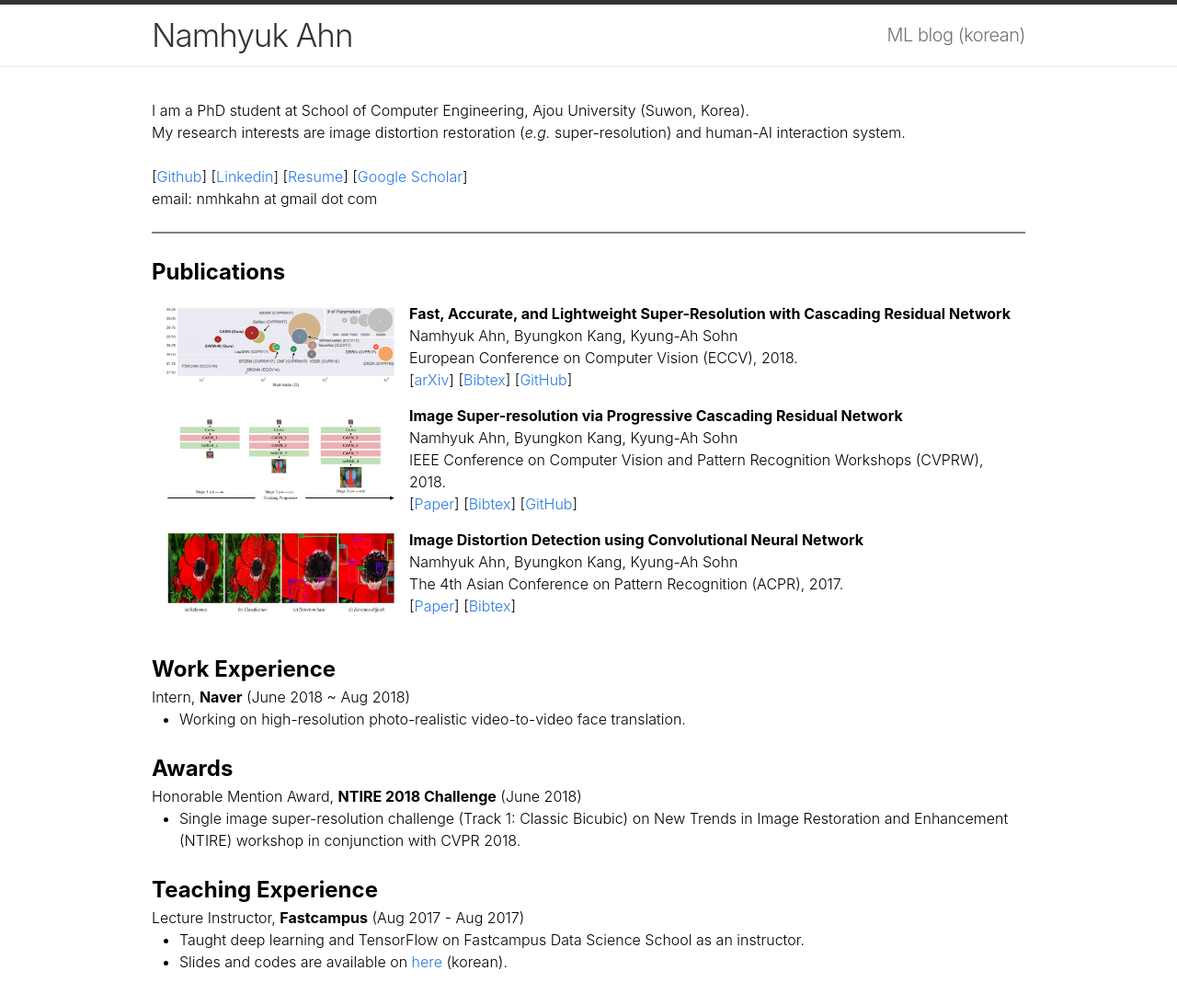
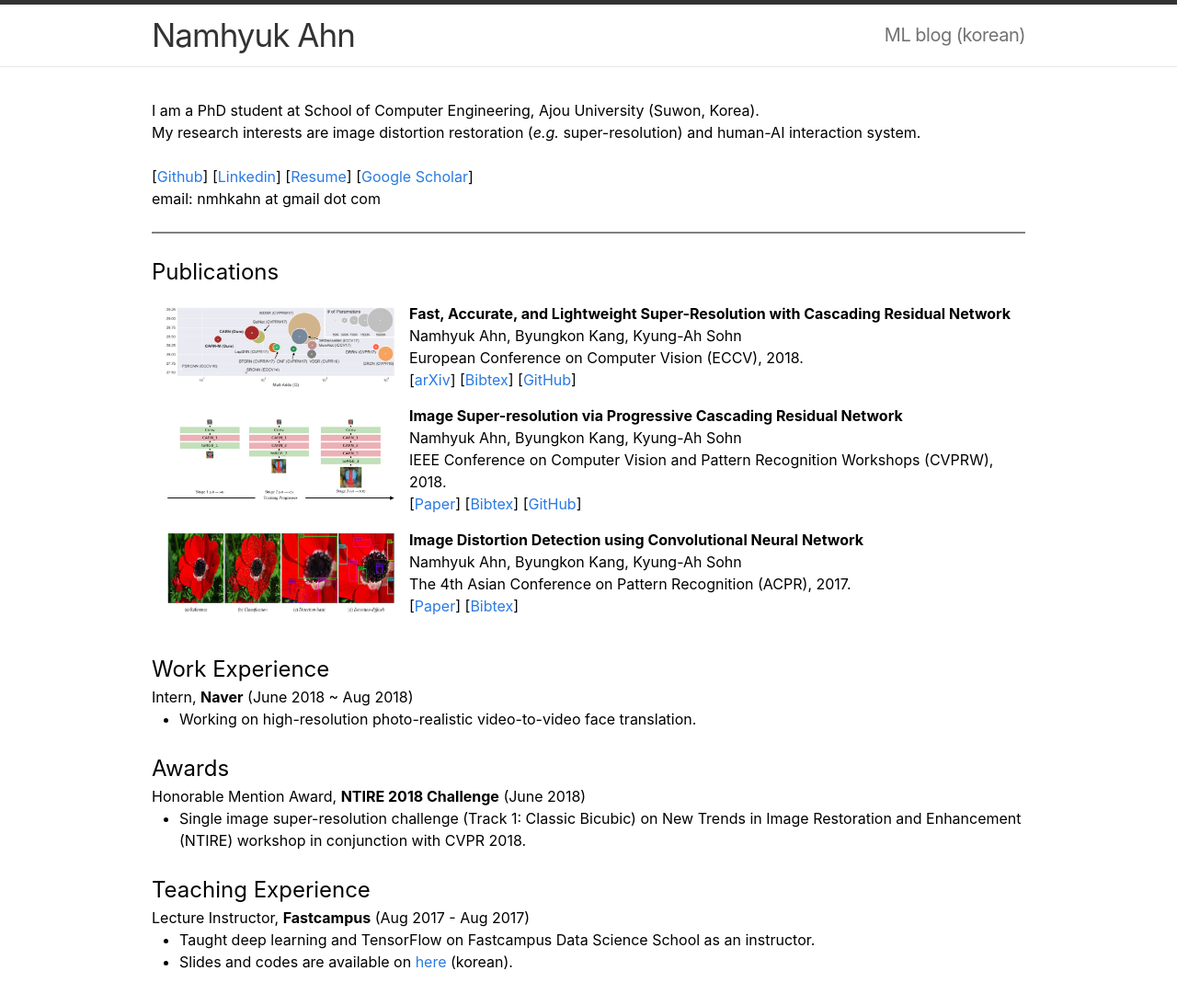
Before and after one commit to nmhkahn/nmhkahn.github.io, a Jekyll site: the page index.html, which Jekyll copies as it is, in a window 1280 px wide. Shown: the whole page at 92% size. Built offline with Jekyll 4.4.1, drawn with Linux system fonts in a browser that asks for light colours.

Commit message:
Change css of front page

```diff
--- /dev/null
+++ b/css/front.css
@@ -0,0 +1,97 @@
+/* Base */
+/* ----------------------------------------------------------*/
+
+* {
+  margin: 0;
+  padding: 0;
+}
+
+html, body { height: 100%; }
+
+body {
+  font-family: -apple-system, BlinkMacSystemFont, "Segoe UI", Roboto, Oxygen, Ubuntu, Cantarell, "Fira Sans", "Droid Sans", "Helvetica Neue", Arial, sans-serif, "Apple Color Emoji", "Segoe UI Emoji", "Segoe UI Symbol";
+  font-size: 16px;
+  line-height: 1.5;
+  font-weight: normal;
+  background-color: #fdfdfd;
+}
+
+ul {
+  padding-left: 30px;
+}
+
+/* h1, h2, h3, h4, h5, h6 { font-size: 100%; font-weight: 400; } */
+
+a         { color: #2a7ae2; text-decoration: none; }
+a:hover   { color: #000; text-decoration: underline; }
+a:visited { color: #205caa; }
+
+/* Utility */
+
+.wrap:before,
+.wrap:after { content:""; display:table; }
+.wrap:after { clear: both; }
+.wrap {
+  max-width: 950px;
+  padding: 5px 30px;
+  margin: 0 auto;
+  zoom: 1;
+}
+
+
+/* Layout Styles */
+/* ----------------------------------------------------------*/
+
+/* Site header */
+
+.site-header {
+  border-top: 5px solid #333;
+  border-bottom: 1px solid #e8e8e8;
+  min-height: 56px;
+  background-color: white;
+}
+
+.site-title,
+.site-title:hover,
+.site-title:visited {
+  display: block;
+  color: #333;
+  font-size: 35px;
+  letter-spacing: -1px;
+  float: left;
+  line-height: 56px;
+  position: relative;
+  z-index: 1;
+}
+
+.site-nav {
+  float: right;
+  line-height: 56px;
+}
+
+.site-nav .menu-icon { display: none; }
+
+.site-nav .page-link {
+  font-size: 20px;
+  margin-left: 20px;
+  color: #727272;
+  letter-spacing: -.5px;
+}
+
+
+/* Page Content styles */
+/* ----------------------------------------------------------*/
+
+.page-content {
+  padding: 30px 0;
+  background-color: #fff;
+}
+
+.page-content h1,
+.page-content h2,
+.page-content h3,
+.page-content h4,
+.page-content h5,
+.page-content h6 {
+  font-weight: normal;
+}
--- a/index.html
+++ b/index.html
@@ -10,7 +10,7 @@
     <link href="/feed.xml" type="application/atom+xml" rel="alternate" title="{{ site.title }} posts" />
 
     <!-- Custom CSS -->
-    <link rel="stylesheet" href="./css/main.css">
+    <link rel="stylesheet" href="./css/front.css">
 
     <!-- Google Analytics -->
     <script>
@@ -62,7 +62,7 @@
         <hr size="2" align="left" noshade="">
 
         <br>
-        <h2>Publications</h2>
+        <h2 style="font-weight:normal;">Publications</h2>
 
         <table cellspacing="15">
         <tbody>
```
